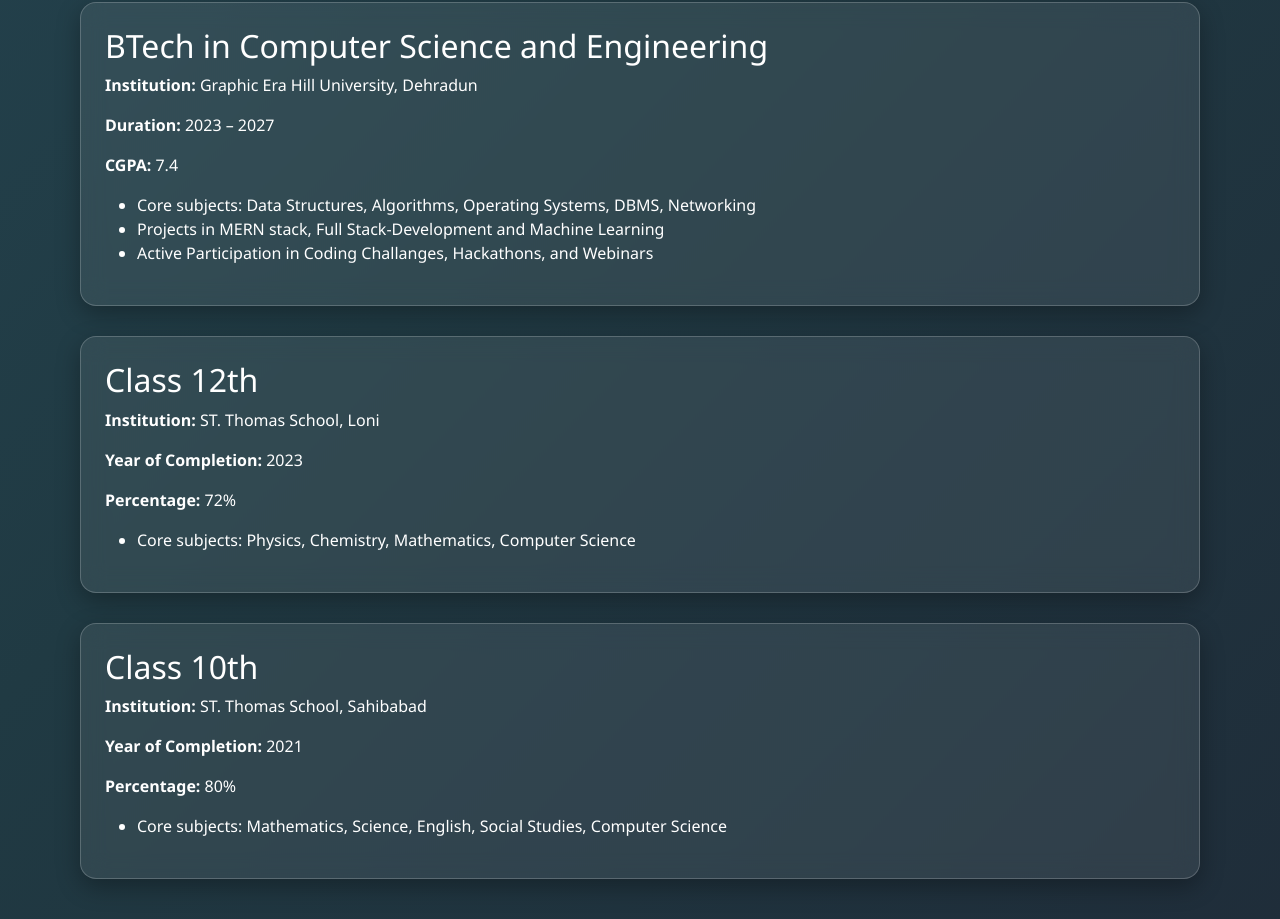
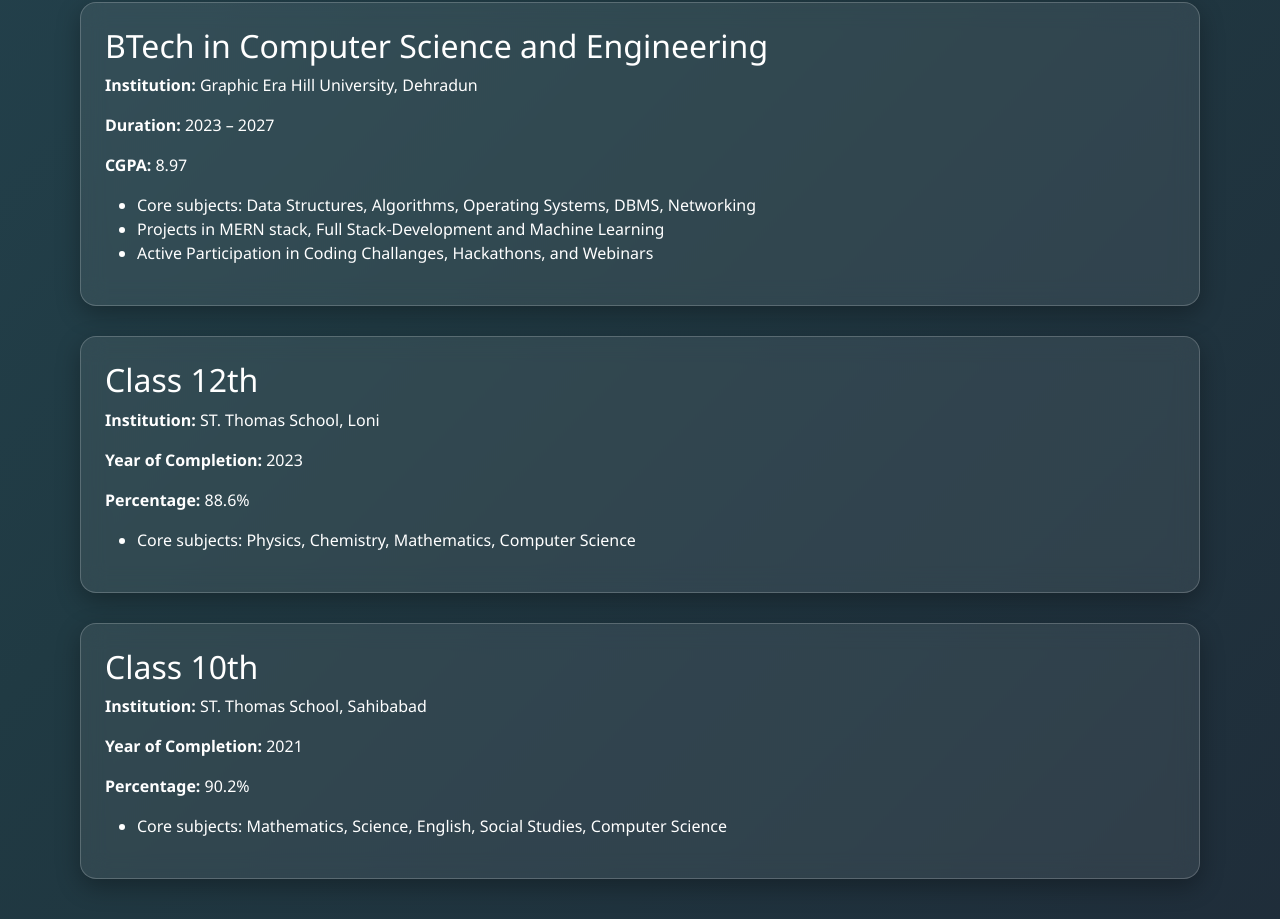
Before and after one commit to ishita061/my-e-portfolio, a React (Create React App) app in the folder client/: page /accadmics in a window 1280 px wide. Shown: the part 274-1193 px from the top of the page. Built offline with nearby package versions, Linux system fonts and the light colour scheme.

Commit message:
Update accadmic.jsx

```diff
--- a/client/src/pages/accadmics/accadmic.jsx
+++ b/client/src/pages/accadmics/accadmic.jsx
@@ -10,7 +10,7 @@
         <h2>BTech in Computer Science and Engineering</h2>
         <p><strong>Institution:</strong> Graphic Era Hill University, Dehradun</p>
         <p><strong>Duration:</strong> 2023 – 2027</p>
-        <p><strong>CGPA:</strong> 7.4</p>
+        <p><strong>CGPA:</strong> 8.97</p>
         <ul>
           <li>Core subjects: Data Structures, Algorithms, Operating Systems, DBMS, Networking</li>
           <li>Projects in MERN stack, Full Stack-Development and Machine Learning </li>
@@ -22,7 +22,7 @@
         <h2>Class 12th</h2>
         <p><strong>Institution:</strong> ST. Thomas School, Loni</p>
         <p><strong>Year of Completion:</strong> 2023</p>
-        <p><strong>Percentage:</strong> 72%</p>
+        <p><strong>Percentage:</strong> 88.6%</p>
         <ul>
           <li>Core subjects: Physics, Chemistry, Mathematics, Computer Science</li>
         </ul>
@@ -32,7 +32,7 @@
         <h2>Class 10th</h2>
         <p><strong>Institution:</strong> ST. Thomas School, Sahibabad</p>
         <p><strong>Year of Completion:</strong> 2021</p>
-        <p><strong>Percentage:</strong> 80%</p>
+        <p><strong>Percentage:</strong> 90.2%</p>
         <ul>
           <li>Core subjects: Mathematics, Science, English, Social Studies, Computer Science</li>
         </ul>
```
